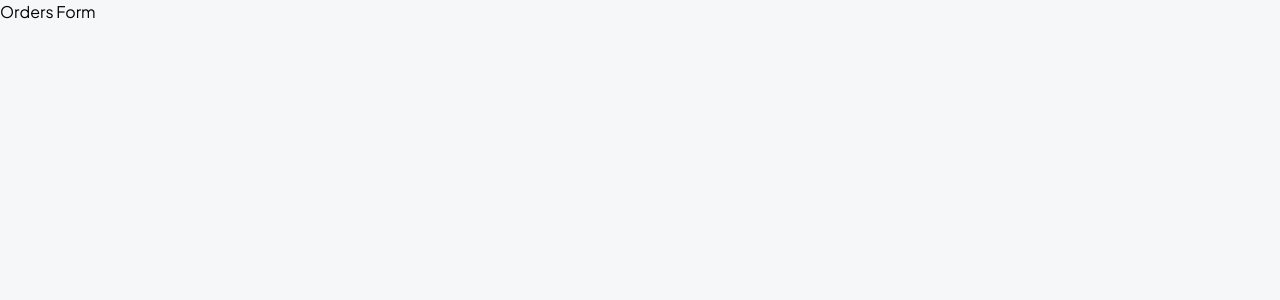
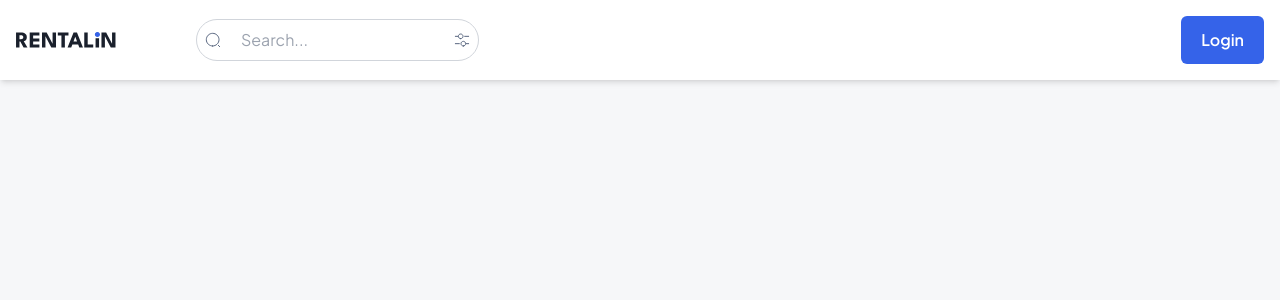
Before and after one commit to jearsevan101/PAW-Kelompok-11, a Next.js app in the folder frontend/: page /orders/form in a window 1280 px wide. Shown: the top 300 px of the page. Built offline with nearby package versions, Linux system fonts and the light colour scheme.

Commit message:
feat: order form init

```diff
--- a/frontend/pages/car/[id].js
+++ b/frontend/pages/car/[id].js
@@ -47,7 +47,7 @@ export default function CarDescription() {
 
   return (
     <>
-      <Navbar/>
+      <Navbar />
       <div className="container min-h-screen mx-auto pt-20">
         {carDetails ? (
           <main className="my-6 mx-4">
@@ -99,7 +99,12 @@ export default function CarDescription() {
                     ) : (
                       <p>Price not available</p>
                     )}
-                    <Link href="/orders/form">
+                    <Link
+                      href={{
+                        pathname: "/orders/form",
+                        query: { id: id },
+                      }}
+                    >
                       <Button>Rent Now</Button>
                     </Link>
                   </div>
@@ -123,7 +128,7 @@ export default function CarDescription() {
           </div>
         )}
       </div>
-      <Footer/>
+      <Footer />
     </>
   );
 }
@@ -156,7 +161,8 @@ const MainImage = ({ src }) => {
 const ViewMainImage = ({ src, className }) => {
   return (
     <div
-      className={`${className} box-border w-full h-32 flex items-center py-4 bg-c-primary pattern rounded-lg`}>
+      className={`${className} box-border w-full h-32 flex items-center py-4 bg-c-primary pattern rounded-lg`}
+    >
       <div className="w-full h-[50px] relative">
         <Image src={src} alt="Car" layout="fill" objectFit="contain" />
       </div>
@@ -197,7 +203,8 @@ const CarouselImage = ({ data }) => {
                 ? "border-c-primary box-border border-[3px] border-solid rounded-lg"
                 : ""
             }`}
-            onClick={() => handleImageClick(image)}>
+            onClick={() => handleImageClick(image)}
+          >
             {image !== images[0] ? (
               <Image
                 className={`transition-all rounded-lg ${
--- a/frontend/pages/orders/form.js
+++ b/frontend/pages/orders/form.js
@@ -1,8 +1,14 @@
+import { useRouter } from "next/router";
+import Navbar from "@/components/navbar";
+import ReusableForm from "@/components/Form";
 export default function OrdersForm() {
+  const router = useRouter();
+  const { id } = router.query;
+
   return (
     <>
-    {/* Buat Riwayat Order */}
-      <h1>Orders Form</h1>
+      <Navbar />
+      <div className="container min-h-screen mx-auto pt-20"></div>
     </>
   );
 }
```
